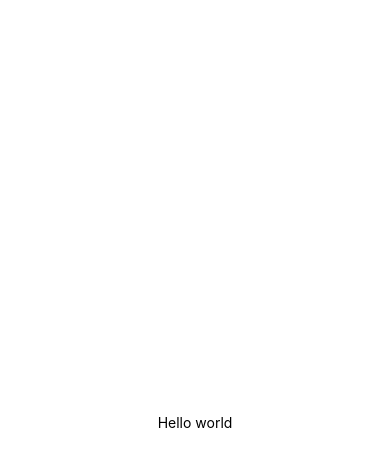
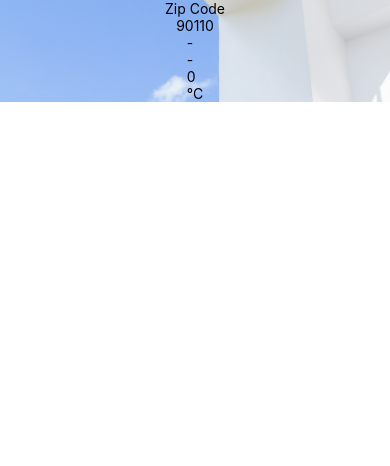
Before and after one commit to 6310110576/React-Native, a React Native app: screen / in a window 390 px wide. Shown: the top 466 px of the page. Built offline with nearby package versions, Linux system fonts and the light colour scheme.

Commit message:
part2 passingprops

```diff
--- a/App.js
+++ b/App.js
@@ -1,26 +1,22 @@
 import { StatusBar } from 'expo-status-bar';
 import React from 'react';
-import { StyleSheet, Text, View } from 'react-native';
+import { StyleSheet, View } from 'react-native';
+import Weather from './componant/Weather';
+import constants from 'expo-constants';
 
 
 export default function App() {
-  const doIt = () => {
-    console.log("Hello from console")
-  }
   return (
     <View style={styles.container}>
-      <Text onPress={doIt}>Hello world</Text>
+      <Weather zipCode="90110"/>
       <StatusBar style="auto" />
     </View>
- );
+  );
 }
 
 
 const styles = StyleSheet.create({
   container: {
-    flex: 1,
-    backgroundColor: '#fff',
-    alignItems: 'center',
-    justifyContent: 'center',
+    paddingTop: constants.statusBarHeight,
   },
 });
--- /dev/null
+++ b/componant/Forecast.js
@@ -0,0 +1,13 @@
+import React from "react"
+import { View, Text } from "react-native"
+
+export default function Forecast(props){
+    return (
+        <View>
+            <Text>{props.main}</Text>
+            <Text>{props.description}</Text>
+            <Text>{props.temp}</Text>
+            <Text>°C</Text>
+        </View>
+        )
+   }
--- /dev/null
+++ b/componant/Weather.js
@@ -0,0 +1,27 @@
+import React, { useState } from "react";
+import { ImageBackground, Text, StyleSheet } from "react-native";
+import Forecast from "./Forecast";
+
+export default function Weather(props) {
+    const [forecastInfo, setForecastInfo] = useState({
+        main: '-',
+        description: '-',
+        temp: 0
+    })
+
+    return (
+        <ImageBackground source ={require('../saos.jpg')} style={styles.backdrop} >
+            <Text>Zip Code</Text>
+            <Text>{props.zipCode}</Text>
+            <Forecast {...forecastInfo}/>
+        </ImageBackground>
+
+    )
+   }
+const styles = StyleSheet.create({
+    backdrop: {
+        alignItems: 'center',
+        width: '100%',
+        height: '100%'
+    }
+})
```
Also changed, not shown: saos.jpg (added).
